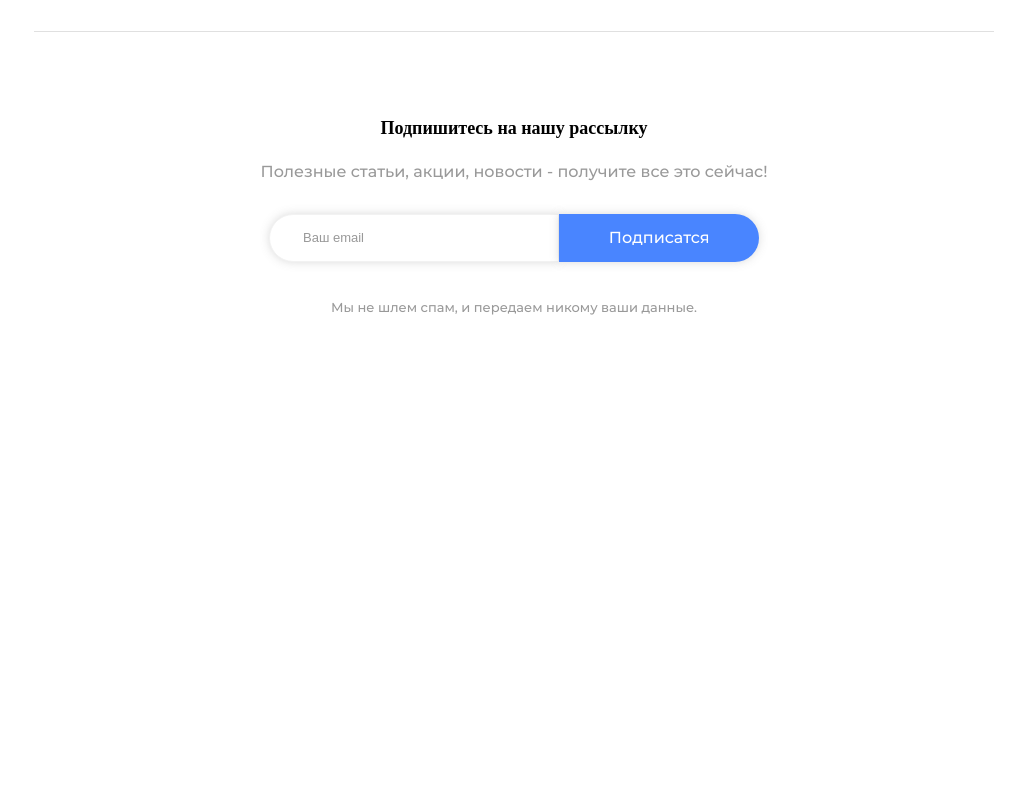
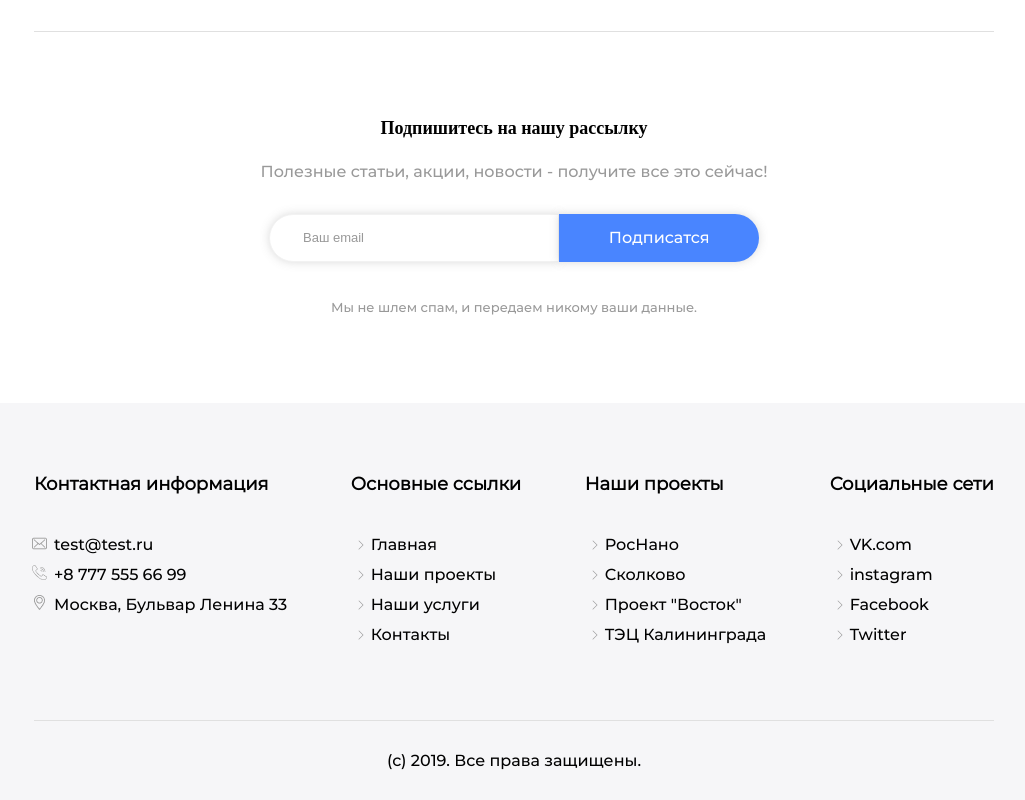
Before and after one commit to D-Kash/it_shatle-2-template, a plain HTML site: page index.html in a window 1280 px wide. Shown: the part 4958-5758 px from the top of the page, without its empty margins (126-1151 px from the left). Before the commit the page ends 5361 px from the top, so only its background shows below. Drawn offline with Linux system fonts and the light colour scheme.

Commit message:
Add footer section

```diff
--- a/index.html
+++ b/index.html
@@ -203,5 +203,47 @@
         </div>
         <span>Мы не шлем спам, и передаем никому ваши данные.</span>
     </section>
+    <footer>
+        <div class="container">
+            <div class="content">
+                <div class="contact-information">
+                    <h3>Контактная информация</h3>
+                    <ul>
+                        <li>test@test.ru</li>
+                        <li>+8 777 555 66 99</li>
+                        <li>Москва, Бульвар Ленина 33</li>
+                    </ul>
+                </div>
+                <div class="main-links">
+                    <h3>Основные ссылки</h3>
+                    <ul>
+                        <li>Главная</li>
+                        <li>Наши проекты</li>
+                        <li>Наши услуги</li>
+                        <li>Контакты</li>
+                    </ul>
+                </div>
+                <div class="all-our-projects">
+                    <h3>Наши проекты</h3>
+                    <ul>
+                        <li>РосНано</li>
+                        <li>Сколково</li>
+                        <li>Проект "Восток"</li>
+                        <li>ТЭЦ Калининграда</li>
+                    </ul>
+                </div>
+                <div class="social-links">
+                    <h3>Социальные сети</h3>
+                    <ul>
+                        <li>VK.com</li>
+                        <li>instagram</li>
+                        <li>Facebook</li>
+                        <li>Twitter</li>
+                    </ul>
+                </div>
+            </div>
+            <div class="copyright">(с) 2019. Все права защищены.</div>
+        </div>
+    </footer>
 </body>
 </html>
--- a/style.css
+++ b/style.css
@@ -490,7 +490,47 @@ h2 {
     flex: 1;
 }
 
+/* footer */
 
+footer {
+    background: #F6F6F8;
+}
+
+.content{
+    display: flex;
+    justify-content: space-between;
+    padding: 70px 0;
+    border-bottom: 1px solid #E0E0E0;
+}
+
+.content h3 {
+    font-size: 18px;
+    line-height: 22px;
+    color: #000000;
+    text-align: start;
+}
+
+.content ul{
+    padding-left: 20px;
+    margin: 35px 0 0;
+    line-height: 30px;
+    list-style-image: url(./assets/img/Vector.png);
+}
+.contact-information ul li:nth-child(1){
+    list-style-image: url(./assets/img/mail.png);
+}
+.contact-information ul li:nth-child(2){
+    list-style-image: url(./assets/img/phone.png);
+}
+.contact-information ul li:nth-child(3){
+    list-style-image: url(./assets/img/placeholder.png);
+}
+
+.copyright {
+    display: flex;
+    justify-content: center;
+    padding: 30px 0;
+}
 
 @media (max-width: 900px) {
     h1 {
```
Also changed, not shown: assets/img/Vector.png (added), assets/img/mail.png (added), assets/img/phone.png (added), assets/img/placeholder.png (added).
